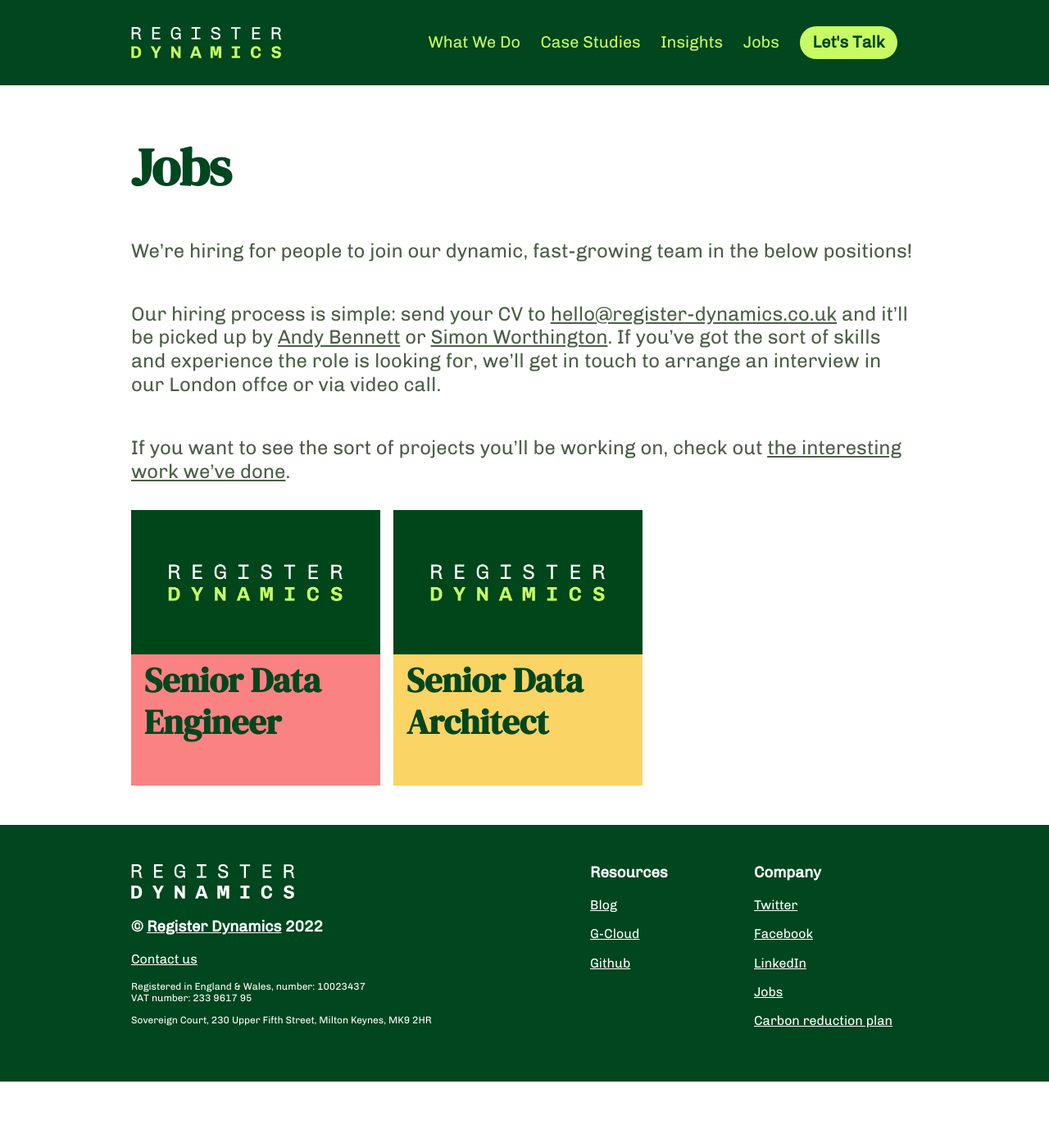
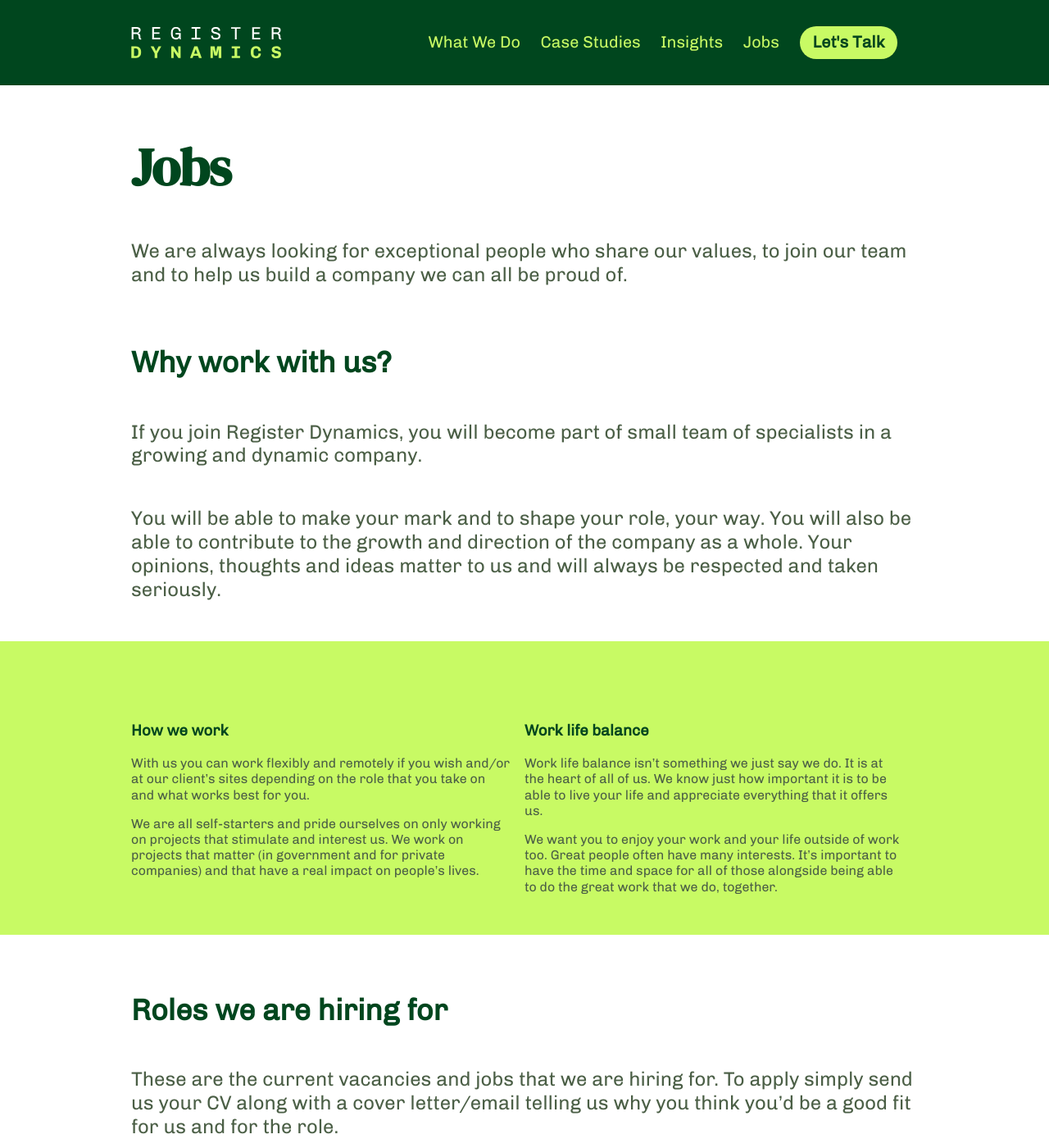
Before and after one commit to register-dynamics/register-dynamics.co.uk, a Jekyll site: the page built from jobs/index.md, in a window 1280 px wide and 1400 px high. Shown: the whole window at 82% size. Built offline with Jekyll 4.4.1, drawn with Linux system fonts in a browser that asks for light colours; some web fonts are replaced; comment, search, counter and statistics services are not loaded; some of the changed text lies outside the part shown.

Commit message:
Update from Forestry.io Nisa Chitakasem updated jobs/index.md

```diff
--- a/jobs/index.md
+++ b/jobs/index.md
@@ -3,14 +3,64 @@
 layout: page
 sections:
 - template: content
-  content: |
-    We're hiring for people to join our dynamic, fast-growing team in the below positions!
-
-    Our hiring process is simple: send your CV to <a href="mailto:hello@register-dynamics.co.uk">hello@register-dynamics.co.uk</a> and it'll be picked up by <a href="{{ '/authors/andy-bennett' | prepend: site.baseurl }}">Andy Bennett</a> or <a href="{{ '/authors/simon-worthington' | prepend: site.baseurl }}">Simon Worthington</a>. If you've got the sort of skills and experience the role is looking for, we'll get in touch to arrange an interview in our London offce or via video call.
-
-    If you want to see the sort of projects you'll be working on, check out <a href="{{ '/case-studies' | prepend: site.baseurl }}">the interesting work we've done</a>.
+  content: We are always looking for exceptional people who share our values, to join
+    our team and to help us build a company we can all be proud of.
+- template: heading
+  level: 2
+  text: Why work with us?
+- template: content
+  content: "If you join Register Dynamics, you will become part of small team of specialists
+    in a growing and dynamic company.   \n  \nYou will be able to make your mark and
+    to shape your role, your way. You will also be able to contribute to the growth
+    and direction of the company as a whole. Your opinions, thoughts and ideas matter
+    to us and will always be respected and taken seriously. "
+- template: banner
+  sections:
+  - template: content-grid
+    columns: '2'
+    content:
+    - icon: ''
+      heading: How we work
+      body: "With us you can work flexibly and remotely if you wish and/or at our
+        client's sites depending on the role that you take on and what works best
+        for you. \n\nWe are all self-starters and pride ourselves on only working
+        on projects that stimulate and interest us. We work on projects that matter
+        (in government and for private companies) and that have a real impact on people's
+        lives.  \n"
+    - icon: ''
+      heading: Work life balance
+      body: "Work life balance isn't something we just say we do. It is at the heart
+        of all of us. We know just how important it is to be able to live your life
+        and appreciate everything that it offers us. \n\nWe want you to enjoy your
+        work and your life outside of work too. Great people often have many interests.
+        It's important to have the time and space for all of those alongside being
+        able to do the great work that we do, together. \n"
+    coloured: false
+    numbered: false
+    image_mode: ''
+- template: heading
+  level: 2
+  text: Roles we are hiring for
+- template: content
+  content: "These are the current vacancies and jobs that we are hiring for. To apply
+    simply send us your CV along with a cover letter/email telling us why you think
+    you'd be a good fit for us and for the role. \n\nSend your CV to <a href=\"mailto:hello@register-dynamics.co.uk\">hello@register-dynamics.co.uk</a>
+    and it'll be picked up by <a href=\"{{ '/authors/andy-bennett' | prepend: site.baseurl
+    }}\">Andy Bennett</a> or <a href=\"{{ '/authors/simon-worthington' | prepend:
+    site.baseurl }}\">Simon Worthington</a>. If you've got the sort of skills and
+    experience the role is looking for, we'll get in touch to arrange an interview
+    in our London offce or via video call.\n\nIf you want to see the sort of projects
+    you'll be working on, check out <a href=\"{{ '/case-studies' | prepend: site.baseurl
+    }}\">the interesting work we've done</a>.\n\nIf you don't see a role that's right
+    for you now, we may still be excited to hear from you! [Drop us a message]() and
+    tell us why you think you should join us."
 - template: listing
   source: jobs
   columns: 3
-  coloured: yes
+  coloured: true
+  limit:
+  numbered: false
+  image_mode: ''
+hide-title: false
+
 ---
```
